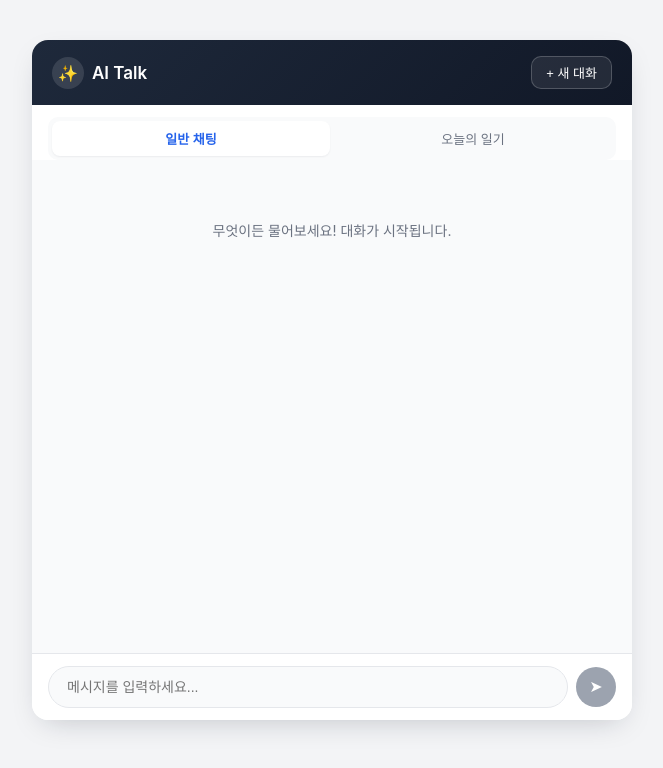
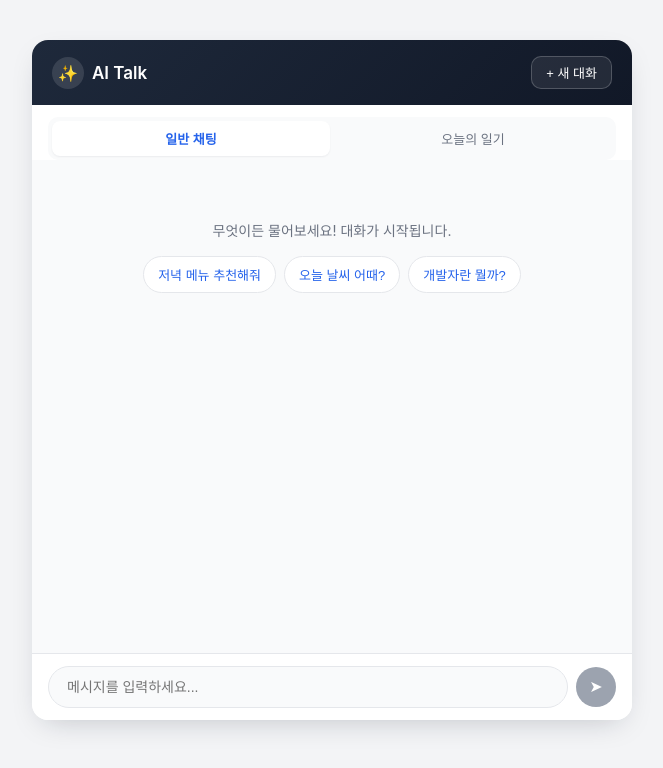
Before and after one commit to lym-bin/ai-chat-app, a React (Vite) app: page / in a window 1280 px wide. Shown: the top 768 px of the page, without its empty margins (308-971 px from the left). Built offline with nearby package versions, Linux system fonts and the light colour scheme; no server answers.

Commit message:
feat: 추천 질문 칩 버튼

```diff
--- a/src/App.tsx
+++ b/src/App.tsx
@@ -49,6 +49,9 @@ export default function App() {
   const messages = isDiary ? diaryMessages : chatMessages;
   const setMessages = isDiary ? setDiaryMessages : setChatMessages;
   const sessionRef = isDiary ? diaryRef : chatRef;
+  const suggestions = isDiary
+    ? ["오늘 있었던 일을 적어보세요", "오늘 기분은 어땠나요?"]
+    : ["저녁 메뉴 추천해줘", "오늘 날씨 어때?", "개발자란 뭘까?"];
 
   // 일반 채팅 내역 저장 (스트리밍 끝난 뒤에만)
   useEffect(() => {
@@ -198,6 +201,12 @@ export default function App() {
     runSend(lastUser.text);
   };
 
+  const handleChipSelect = (text: string) => {
+    if (loading) return;
+    setMessages((prev) => [...prev, { sender: "user", text }]);
+    runSend(text);
+  };
+
   return (
     <Container>
       <ChatHeader onNewChat={handleNewChat} />
@@ -207,7 +216,10 @@ export default function App() {
         messages={messages}
         loading={loading}
         onRetry={handleRetry}
+        suggestions={suggestions}
+        onSelectSuggestion={handleChipSelect}
       />
+
       <ChatInput
         input={input}
         loading={loading}
--- a/src/components/MessageList.tsx
+++ b/src/components/MessageList.tsx
@@ -9,9 +9,17 @@ interface Props {
   messages: Message[];
   loading: boolean;
   onRetry: () => void;
+  suggestions: string[];
+  onSelectSuggestion: (text: string) => void;
 }
 
-export default function MessageList({ messages, loading, onRetry }: Props) {
+export default function MessageList({
+  messages,
+  loading,
+  onRetry,
+  suggestions,
+  onSelectSuggestion,
+}: Props) {
   const bottomRef = useRef<HTMLDivElement>(null);
 
   useEffect(() => {
@@ -21,7 +29,20 @@ export default function MessageList({ messages, loading, onRetry }: Props) {
   return (
     <ListContainer>
       {messages.length === 0 && (
-        <EmptyMessage>무엇이든 물어보세요! 대화가 시작됩니다.</EmptyMessage>
+        <EmptyState>
+          <EmptyMessage>무엇이든 물어보세요! 대화가 시작됩니다.</EmptyMessage>
+          <ChipRow>
+            {suggestions.map((text) => (
+              <Chip
+                key={text}
+                type="button"
+                onClick={() => onSelectSuggestion(text)}
+              >
+                {text}
+              </Chip>
+            ))}
+          </ChipRow>
+        </EmptyState>
       )}
       {messages.map((msg, index) => {
         const isLast = index === messages.length - 1;
@@ -61,11 +82,39 @@ const ListContainer = styled.div`
   background: var(--color-surface-alt);
 `;
 
+const EmptyState = styled.div`
+  margin-top: 40px;
+  text-align: center;
+`;
+
 const EmptyMessage = styled.div`
-  text-align: center;
   color: var(--color-text-muted);
-  margin-top: 40px;
   font-size: 14px;
+`;
+
+const ChipRow = styled.div`
+  display: flex;
+  flex-wrap: wrap;
+  justify-content: center;
+  gap: 8px;
+  margin-top: 16px;
+`;
+
+const Chip = styled.button`
+  padding: 8px 14px;
+  font-size: 13px;
+  color: var(--color-primary);
+  background: var(--color-surface);
+  border: 1px solid var(--color-border);
+  border-radius: 999px;
+  cursor: pointer;
+  transition:
+    background 0.15s,
+    border-color 0.15s;
+  &:hover {
+    background: #eff6ff;
+    border-color: var(--color-primary);
+  }
 `;
 
 const Row = styled.div<{ $sender: "user" | "bot" }>`
```
